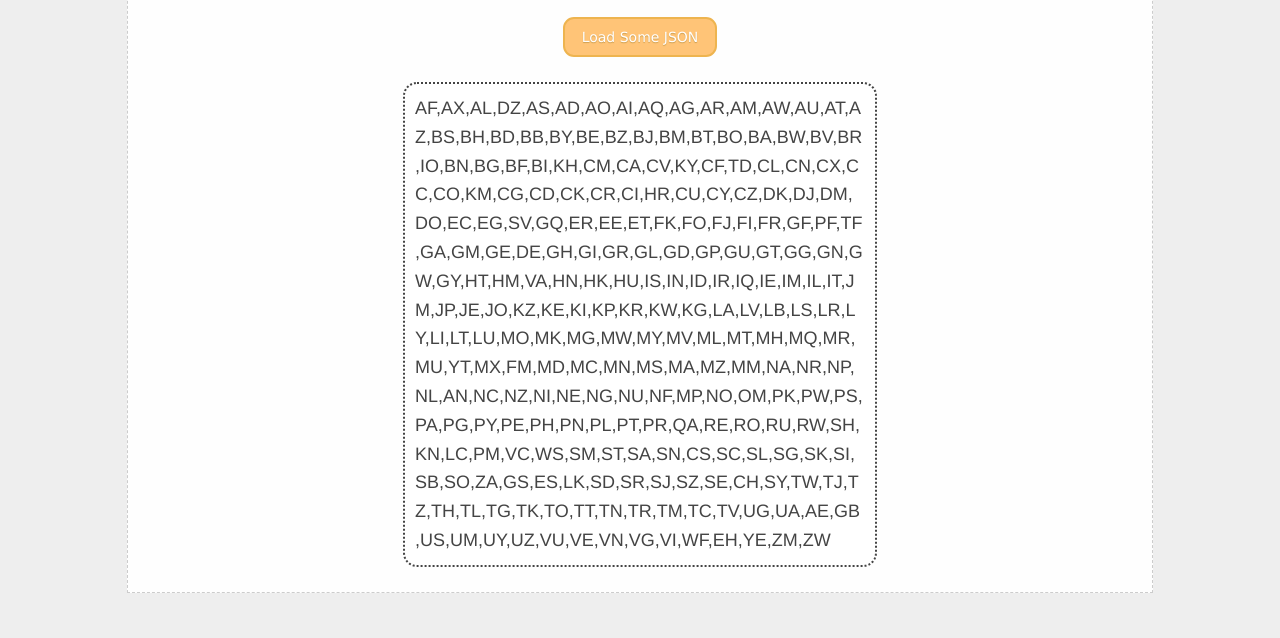
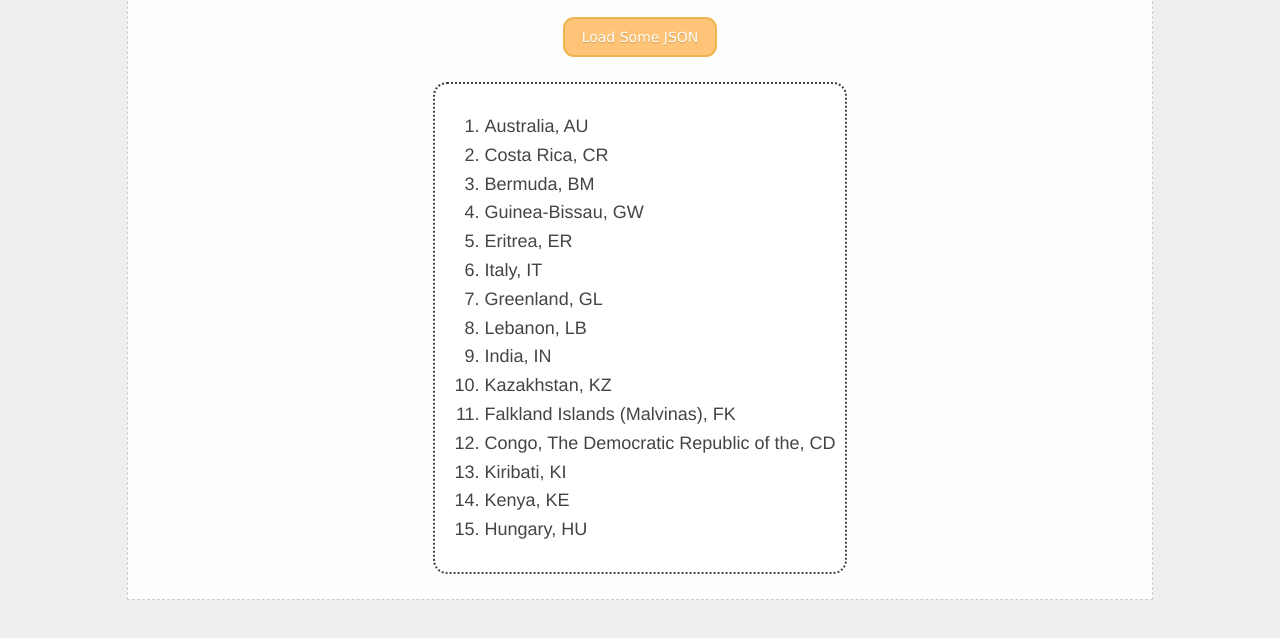
Before and after one commit to matthewye98/matthewye98.github.io, a plain HTML site: page labs/lab_6/index.html in a window 1280 px wide. Both pictures are taken after a click on the button "Load Some JSON". Shown: the part 132-770 px from the top of the page. Drawn offline with Linux system fonts and the light colour scheme.

Commit message:
lab 6 is gucci

```diff
--- a/labs/lab_6/index.html
+++ b/labs/lab_6/index.html
@@ -19,28 +19,26 @@
     function loadData() {
       fetch('ajax_sample.json')
         .then(res => res.json())
-        .then(res => res.map(c => c.code))
-        .then(codes => document.querySelector(".content").innerText = codes);
+        .then(a => replaceList(a))
+        .then(names => document.querySelector(".content").innerHTML = "<ol>"+names+"</ol>");
     }
   </script>
 
   <script>
-  // Storing coutnry codes in the session //
-  sessionStorage.setItem("json_codes", JSON.stringify(countries))
+  function replaceList (arg) {
 
-  function replaceList () {
-    const str = sessionStorage.getItem("json_codes");      //gets item from session storage//
-    const countries_json = JSON.parse(str);       //parses it again//
     let countrylist = "";
     /*Randomize the countries array. Taken from: https://css-tricks.com/snippets/javascript/shuffle-array/ */
-    countries_json.sort(function() { return 0.5 - Math.random() });
-    for (let i = 0; i <50; i += 1) {
-      let obj = countries_json[i];
+    arg.sort(function() { return 0.5 - Math.random() });
+    for (let i = 0; i <15; i += 1) {
+      let obj = arg[i];
       console.log(obj.name);
-      countrylist += "<li>"+obj.name+"</li>";
+      console.log(obj.code);
+      countrylist += "<li>"+obj.name+", "+obj.code+"</li>";
     }
-    document.getElementsByClassName('instructions')[0].innerHTML = "<ol>"+countrylist+"</ol>";
+    return countrylist;
   }
+
   </script>
 
 
```
Also changed, not shown: labs/lab_5/lab_5_json.html (+1 -0 lines).
